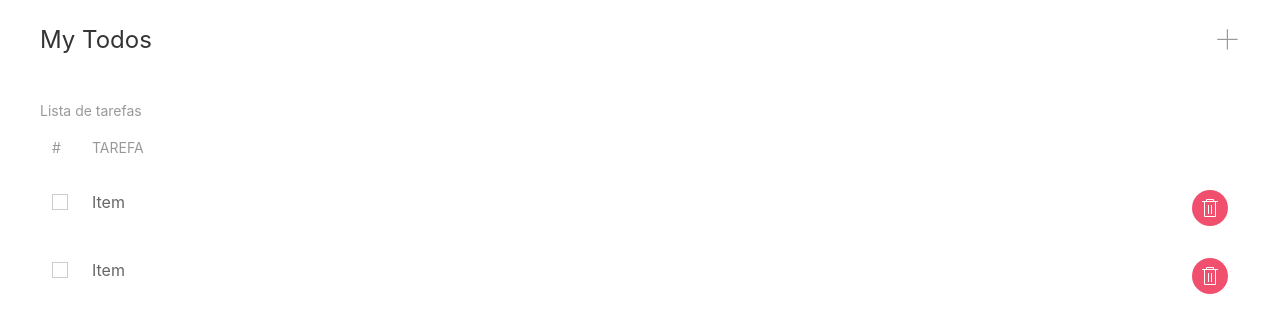
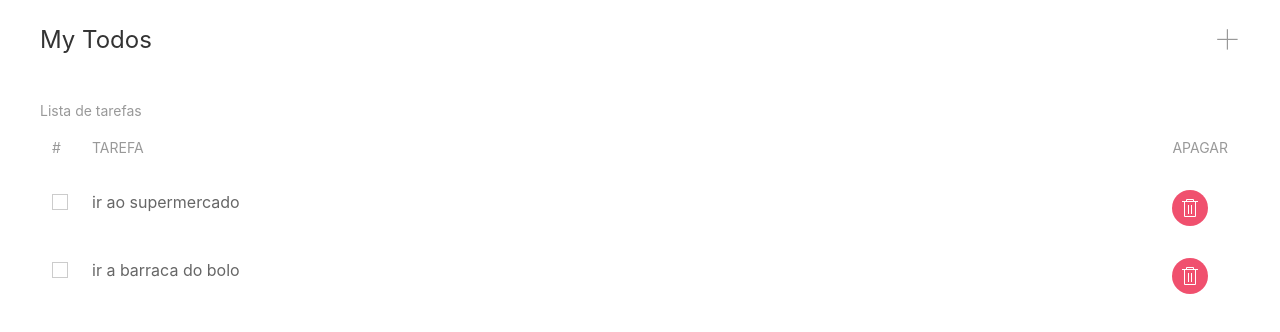
Before and after one commit to Sandoque/todo-react-balta-io, a React (Create React App) app: page / in a window 1280 px wide. Shown: the top 332 px of the page. Built offline with nearby package versions, Linux system fonts and the light colour scheme.

Commit message:
passando componentes

```diff
--- a/src/components/TodoList.tsx
+++ b/src/components/TodoList.tsx
@@ -14,13 +14,13 @@ const Todolist = () => {
         <tr>
           <th>#</th>
           <th>Tarefa</th>
-          <th></th>
+          <th>Apagar</th>
         </tr>
       </thead>
       <tbody>
         {
           todos?.map(
-            todo => (<TodolistItem key={todo.id}></TodolistItem>)
+            todo => (<TodolistItem key={todo.id} todo={todo}></TodolistItem>)
           )
 
         }
--- a/src/components/TodoListItem.tsx
+++ b/src/components/TodoListItem.tsx
@@ -1,6 +1,11 @@
 import React from 'react';
+import { Todo } from './../models/Todo';
 
-const TodolistItem = () => {
+interface TodolistItemProps {
+  todo: Todo
+}
+
+const TodolistItem = (props: TodolistItemProps) => {
   return (
     <tr className="uk-animation-slide-bottom-medium" >
       <td className="uk-width-auto">
@@ -9,7 +14,7 @@ const TodolistItem = () => {
         </label>
 
       </td>
-      <td className="uk-width-expand">Item</td>
+      <td className="uk-width-expand">{props.todo.title}</td>
       <td className="uk-width-auto">
         <button className="uk-icon-button uk-button-danger" uk-icon="trash"></button>
       </td>
```
